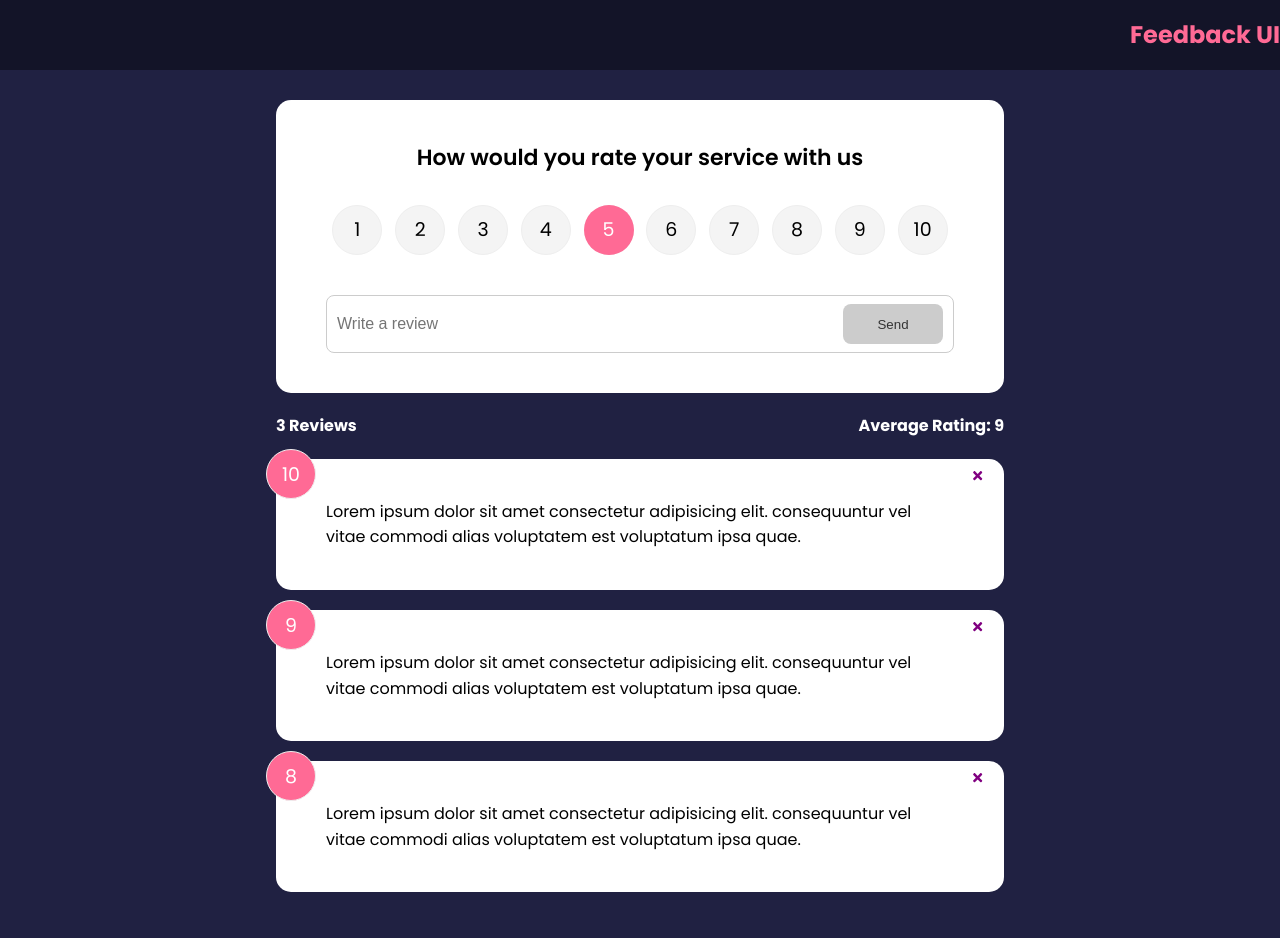
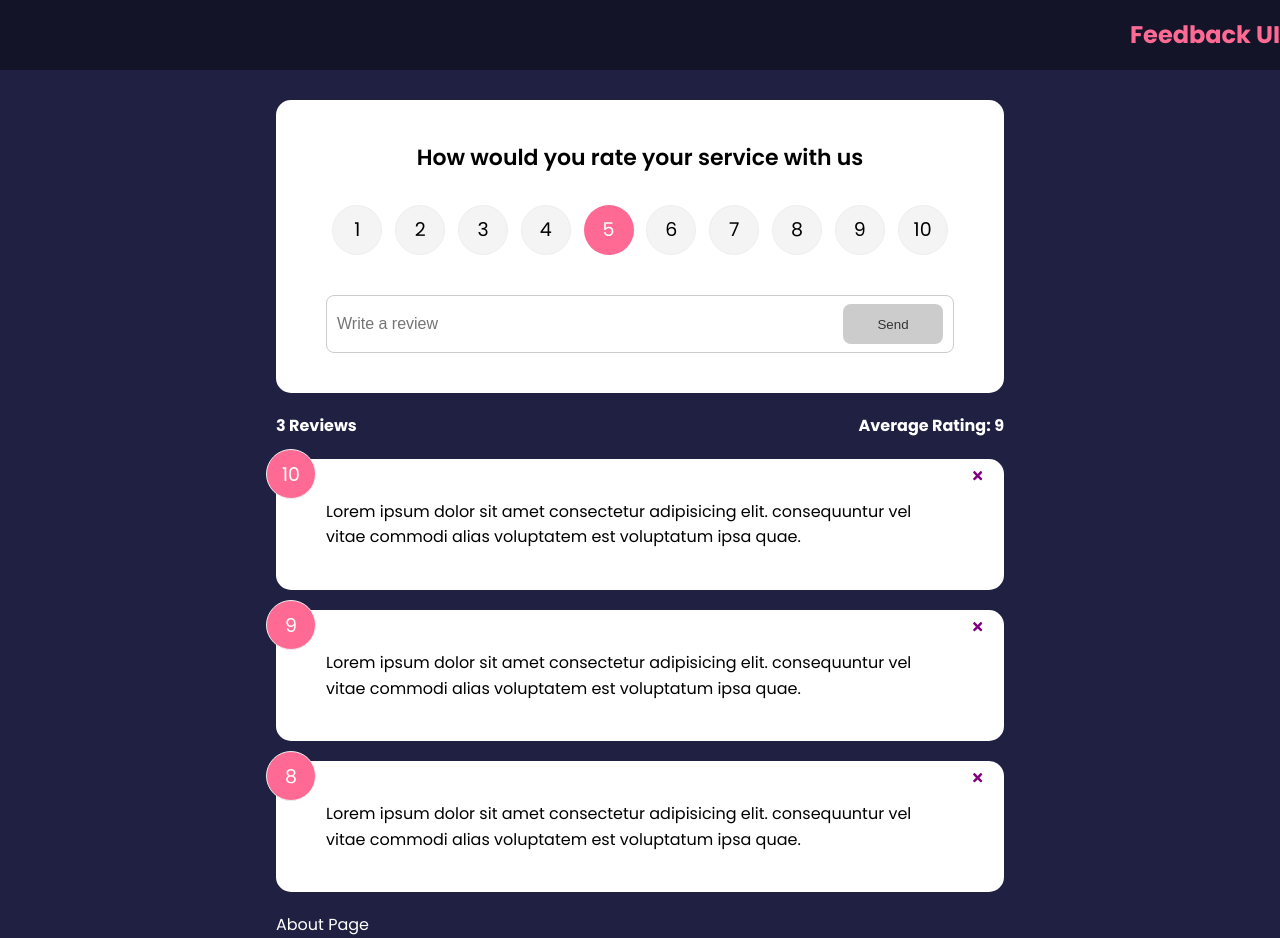
Before and after one commit to ATuray77/feedback-app, a React (Create React App) app: page / in a window 1280 px wide. Before the commit the page ends 912 px from the top, so only its background shows below. Built offline with nearby package versions, Linux system fonts and the light colour scheme.

Commit message:
adds react-router-dom

```diff
--- a/package.json
+++ b/package.json
@@ -11,6 +11,7 @@
     "react": "^18.2.0",
     "react-dom": "^18.2.0",
     "react-icons": "^5.0.1",
+    "react-router-dom": "^6.22.0",
     "react-scripts": "^5.0.1",
     "uuid": "^9.0.1",
     "web-vitals": "^2.1.4"
--- a/src/App.js
+++ b/src/App.js
@@ -1,10 +1,12 @@
 import { v4 as uuidv4} from 'uuid'
+import {BrowserRouter} from 'react-router-dom'//router implementation
 import { useState } from "react"
 import Header from "./components/Header"
 import FeedbackList from "./components/FeedbackList"
 import FeedbackData from "./data/FeedbackData"
 import FeedbackStats from "./components/FeedbackStats"
 import FeedbackForm from "./components/FeedbackForm"
+import AboutPage from './pages/AboutPage'
 
 
 function App() {
@@ -30,6 +32,7 @@ function App() {
         <FeedbackForm  handleAdd={addFeedback}/>
         <FeedbackStats feedback={feedback}/>
         <FeedbackList feedback={feedback} handleDelete={deleteFeedback}/>
+        <AboutPage />
     </div>
     </>
 
--- /dev/null
+++ b/src/pages/AboutPage.jsx
@@ -0,0 +1,11 @@
+import React from 'react'
+
+function AboutPage() {
+  return (
+    <div>
+      About Page
+    </div>
+  )
+}
+
+export default AboutPage
```
Also changed, not shown: 1 other file (tests, documents, lock files or other folders).
